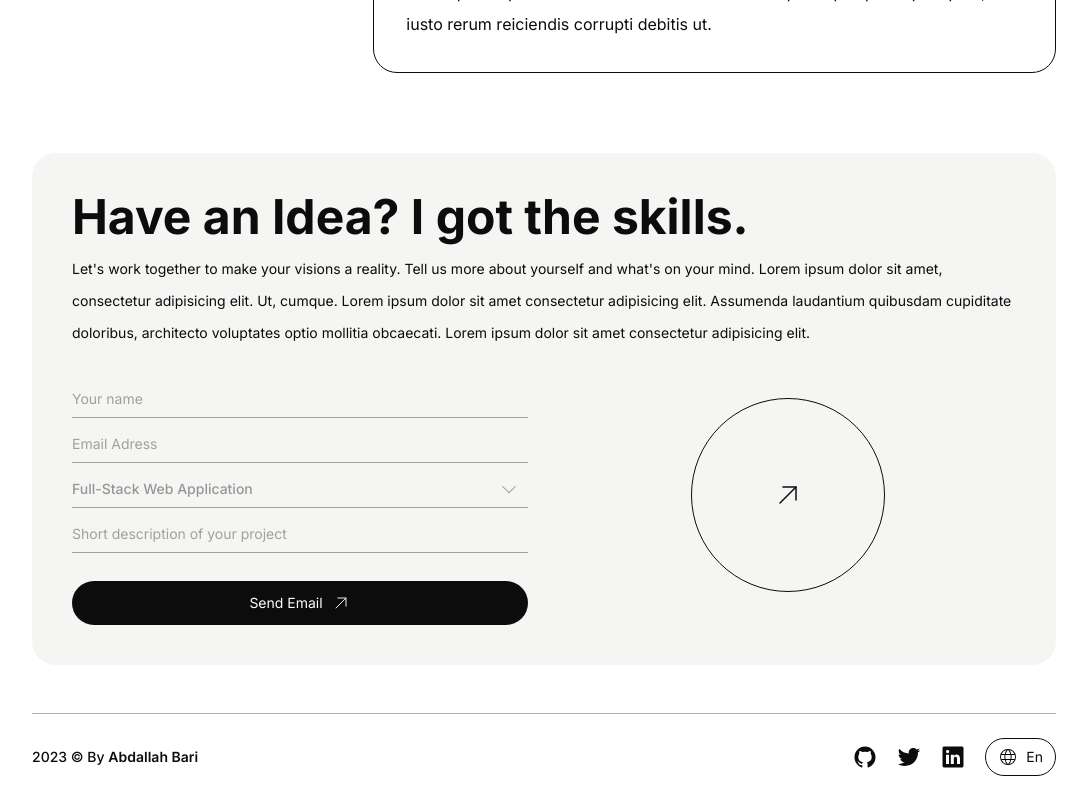
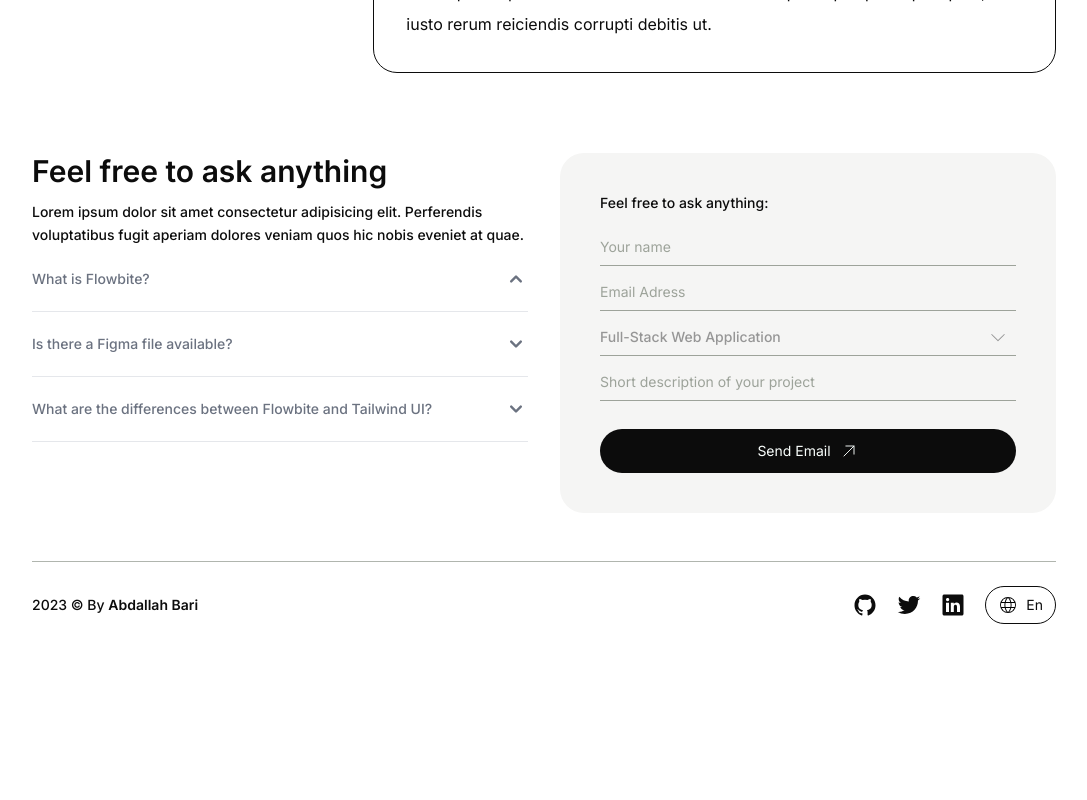
Before and after one commit to Abdallah01win/Portfolio, a Vue app: page / in a window 1280 px wide. Shown: the part 3221-4021 px from the top of the page, without its empty margins (96-1183 px from the left). After the commit the page ends 3869 px from the top, so only its background shows below. Built offline with nearby package versions, Linux system fonts and the light colour scheme.

Commit message:
add faq comp to contact section

```diff
--- a/src/components/Contact.vue
+++ b/src/components/Contact.vue
@@ -1,66 +1,52 @@
 <script setup>
 import ArrowUp from "./icons/ArrowUp.vue";
+import FAQSection from "./FAQSection.vue";
 </script>
 <template>
-  <section class="xl:max-w-[1024px] mx-auto my-12">
-    <!-- <h2 class="text-3xl font-bold mb-6">
-            <span>Contact </span>
-            <span class="text-myGray-500 italic">Me</span>
-        </h2> -->
+  <section class="xl:max-w-[1024px] mx-auto my-12 grid grid-cols-2 gap-x-8">
+<div class="">
+  <div>
+    <h2 class="text-3xl font-semibold mb-3">Feel free to ask anything</h2>
+    <p class="leading-relaxed">Lorem ipsum dolor sit amet consectetur adipisicing elit. Perferendis voluptatibus fugit aperiam dolores veniam quos hic nobis eveniet at quae.</p>
+  </div>
+  <FAQSection />
+</div>
     <div class="bg-myGray-600 p-10 rounded-3xl">
       <div class="mb-4">
-        <h2 class="text-5xl font-bold mb-3">Have an Idea? I got the skills.</h2>
+        <!-- <h2 class="text-5xl font-bold mb-3">Have an Idea? I got the skills.</h2>
         <p class="leading-8 font-normal">
           Let's work together to make your visions a reality. Tell us more about
           yourself and what's on your mind. Lorem ipsum dolor sit amet, consectetur adipisicing elit. Ut, cumque. Lorem ipsum dolor sit amet consectetur adipisicing elit. Assumenda laudantium quibusdam cupiditate doloribus, architecto voluptates optio mollitia obcaecati. Lorem ipsum dolor sit amet consectetur adipisicing elit.
-        </p>
+        </p> -->
+        <h2>Feel free to ask anything:</h2>
       </div>
-      <div class="grid grid-cols-2 gap-x-8">
+      <div class="/grid /grid-cols-2 /gap-x-8">
         <form action="#" method="post" class="flex flex-col gap-y-2 mt-4">
-          <input
-            type="text"
-            name="name"
-            id="name"
-            placeholder="Your name"
-            class="bg-transparent border-b border-myGray-500 py-2 placeholder:text-myGray-500 placeholder:font-normal focus:outline-none"
-          />
-          <input
-            type="email"
-            name="email"
-            id="email"
-            placeholder="Email Adress"
-            class="bg-transparent border-b border-myGray-500 py-2 placeholder:text-myGray-500 placeholder:font-normal focus:outline-none"
-          />
-          <select
-            name="intrest"
-            id="intrest"
-            class="bg-transparent border-b border-myGray-500 py-2 focus:outline-none select"
-          >
+          <input type="text" name="name" id="name" placeholder="Your name"
+            class="bg-transparent border-b border-myGray-500 py-2 placeholder:text-myGray-500 placeholder:font-normal focus:outline-none" />
+          <input type="email" name="email" id="email" placeholder="Email Adress"
+            class="bg-transparent border-b border-myGray-500 py-2 placeholder:text-myGray-500 placeholder:font-normal focus:outline-none" />
+          <select name="intrest" id="intrest"
+            class="bg-transparent border-b border-myGray-500 py-2 focus:outline-none select">
             <option value="full-stack">Full-Stack Web Application</option>
             <option value="front">Front-End Web Application</option>
             <option value="api">API Development</option>
             <option value="other">Other</option>
           </select>
-          <input
-            type="text"
-            name="description"
-            placeholder="Short description of your project"
-            class="bg-transparent border-b border-myGray-500 py-2 placeholder:text-myGray-500 placeholder:font-normal focus:outline-none"
-          />
-          <button
-            class="rounded-full py-3 px-6 bg-myDark-100 text-myWhite gap-x-2 flex justify-center font-normal mt-5"
-          >
+          <input type="text" name="description" placeholder="Short description of your project"
+            class="bg-transparent border-b border-myGray-500 py-2 placeholder:text-myGray-500 placeholder:font-normal focus:outline-none" />
+          <button class="rounded-full py-3 px-6 bg-myDark-100 text-myWhite gap-x-2 flex justify-center font-normal mt-5">
             <span>Send Email</span>
             <span>
               <ArrowUp class="w-5" />
             </span>
           </button>
         </form>
-        <div class="flex items-center justify-center ">
+        <!-- <div class="flex items-center justify-center ">
             <div class="border border-myDark-100 rounded-full p-20">
                 <ArrowUp class="w-8"/>
             </div>
-        </div>
+        </div> -->
       </div>
     </div>
   </section>
--- /dev/null
+++ b/src/components/FAQSection.vue
@@ -0,0 +1,47 @@
+<template>
+
+<div id="accordion-flush" data-accordion="collapse" data-active-classes="bg-white dark:bg-gray-900 text-gray-900 dark:text-white" data-inactive-classes="text-gray-500 dark:text-gray-400">
+  <h2 id="accordion-flush-heading-1">
+    <button type="button" class="flex items-center justify-between w-full py-5 font-medium text-left text-gray-500 border-b border-gray-200 dark:border-gray-700 dark:text-gray-400" data-accordion-target="#accordion-flush-body-1" aria-expanded="true" aria-controls="accordion-flush-body-1">
+      <span>What is Flowbite?</span>
+      <svg data-accordion-icon class="w-6 h-6 rotate-180 shrink-0" fill="currentColor" viewBox="0 0 20 20" xmlns="http://www.w3.org/2000/svg"><path fill-rule="evenodd" d="M5.293 7.293a1 1 0 011.414 0L10 10.586l3.293-3.293a1 1 0 111.414 1.414l-4 4a1 1 0 01-1.414 0l-4-4a1 1 0 010-1.414z" clip-rule="evenodd"></path></svg>
+    </button>
+  </h2>
+  <div id="accordion-flush-body-1" class="hidden" aria-labelledby="accordion-flush-heading-1">
+    <div class="py-5 border-b border-gray-200 dark:border-gray-700">
+      <p class="mb-2 text-gray-500 dark:text-gray-400">Flowbite is an open-source library of interactive components built on top of Tailwind CSS including buttons, dropdowns, modals, navbars, and more.</p>
+      <p class="text-gray-500 dark:text-gray-400">Check out this guide to learn how to <a href="/docs/getting-started/introduction/" class="text-blue-600 dark:text-blue-500 hover:underline">get started</a> and start developing websites even faster with components on top of Tailwind CSS.</p>
+    </div>
+  </div>
+  <h2 id="accordion-flush-heading-2">
+    <button type="button" class="flex items-center justify-between w-full py-5 font-medium text-left text-gray-500 border-b border-gray-200 dark:border-gray-700 dark:text-gray-400" data-accordion-target="#accordion-flush-body-2" aria-expanded="false" aria-controls="accordion-flush-body-2">
+      <span>Is there a Figma file available?</span>
+      <svg data-accordion-icon class="w-6 h-6 shrink-0" fill="currentColor" viewBox="0 0 20 20" xmlns="http://www.w3.org/2000/svg"><path fill-rule="evenodd" d="M5.293 7.293a1 1 0 011.414 0L10 10.586l3.293-3.293a1 1 0 111.414 1.414l-4 4a1 1 0 01-1.414 0l-4-4a1 1 0 010-1.414z" clip-rule="evenodd"></path></svg>
+    </button>
+  </h2>
+  <div id="accordion-flush-body-2" class="hidden" aria-labelledby="accordion-flush-heading-2">
+    <div class="py-5 border-b border-gray-200 dark:border-gray-700">
+      <p class="mb-2 text-gray-500 dark:text-gray-400">Flowbite is first conceptualized and designed using the Figma software so everything you see in the library has a design equivalent in our Figma file.</p>
+      <p class="text-gray-500 dark:text-gray-400">Check out the <a href="https://flowbite.com/figma/" class="text-blue-600 dark:text-blue-500 hover:underline">Figma design system</a> based on the utility classes from Tailwind CSS and components from Flowbite.</p>
+    </div>
+  </div>
+  <h2 id="accordion-flush-heading-3">
+    <button type="button" class="flex items-center justify-between w-full py-5 font-medium text-left text-gray-500 border-b border-gray-200 dark:border-gray-700 dark:text-gray-400" data-accordion-target="#accordion-flush-body-3" aria-expanded="false" aria-controls="accordion-flush-body-3">
+      <span>What are the differences between Flowbite and Tailwind UI?</span>
+      <svg data-accordion-icon class="w-6 h-6 shrink-0" fill="currentColor" viewBox="0 0 20 20" xmlns="http://www.w3.org/2000/svg"><path fill-rule="evenodd" d="M5.293 7.293a1 1 0 011.414 0L10 10.586l3.293-3.293a1 1 0 111.414 1.414l-4 4a1 1 0 01-1.414 0l-4-4a1 1 0 010-1.414z" clip-rule="evenodd"></path></svg>
+    </button>
+  </h2>
+  <div id="accordion-flush-body-3" class="hidden" aria-labelledby="accordion-flush-heading-3">
+    <div class="py-5 border-b border-gray-200 dark:border-gray-700">
+      <p class="mb-2 text-gray-500 dark:text-gray-400">The main difference is that the core components from Flowbite are open source under the MIT license, whereas Tailwind UI is a paid product. Another difference is that Flowbite relies on smaller and standalone components, whereas Tailwind UI offers sections of pages.</p>
+      <p class="mb-2 text-gray-500 dark:text-gray-400">However, we actually recommend using both Flowbite, Flowbite Pro, and even Tailwind UI as there is no technical reason stopping you from using the best of two worlds.</p>
+      <p class="mb-2 text-gray-500 dark:text-gray-400">Learn more about these technologies:</p>
+      <ul class="pl-5 text-gray-500 list-disc dark:text-gray-400">
+        <li><a href="https://flowbite.com/pro/" class="text-blue-600 dark:text-blue-500 hover:underline">Flowbite Pro</a></li>
+        <li><a href="https://tailwindui.com/" rel="nofollow" class="text-blue-600 dark:text-blue-500 hover:underline">Tailwind UI</a></li>
+      </ul>
+    </div>
+  </div>
+</div>
+
+</template>
```
